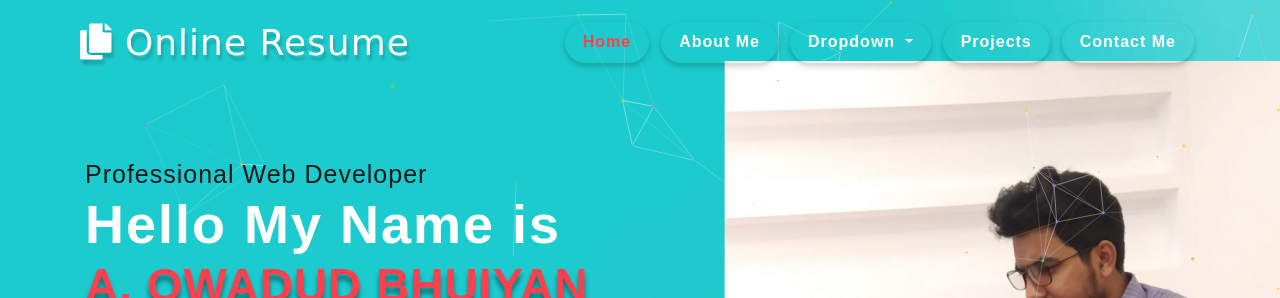
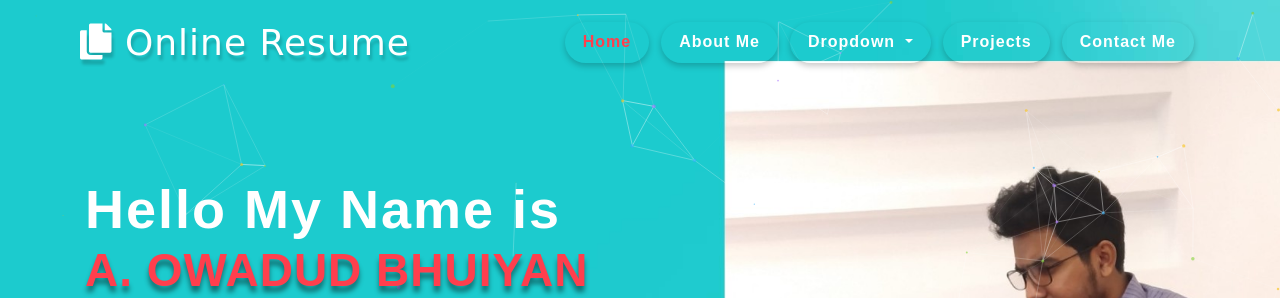
Before and after one commit to owadud/owadud.github.io, a plain HTML site: page index.html in a window 1280 px wide. Shown: the top 298 px of the page. Drawn offline with Linux system fonts and the light colour scheme.

Commit message:
Update index.html

```diff
--- a/index.html
+++ b/index.html
@@ -106,7 +106,7 @@
 		<div class="banner-text">
 			<div class="effect-text-w3ls">
 				<div class="container">
-					<h2>Professional Web Developer</h2>
+
 					<span class="mytext1 uppercase mt-2">Hello My Name is </span>
 					<span class="mytext2"> A. OWADUD BHUIYAN </span>
 					<p class="para-style text-light mt-xl-4 mt-3">I am a Software Engineer.I am looking for a job or research opportunity that will allow me to utilize my problem-solving skills and I am carrying three Months internship as an Web Developer. </p>
```
